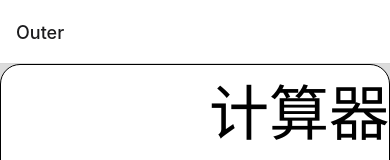
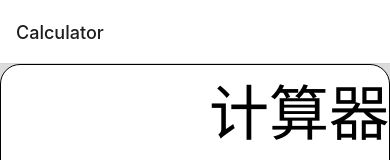
Before and after one commit to zhinendemofasshi/RN-Calculator-Notes, a React Native app: screen / in a window 390 px wide. Shown: the top 160 px of the page. Built offline with nearby package versions, Linux system fonts and the light colour scheme.

Commit message:
Update App.js

```diff
--- a/App.js
+++ b/App.js
@@ -3,7 +3,7 @@ import { Text, View} from 'react-native';
 import { NavigationContainer } from '@react-navigation/native';
 import { createBottomTabNavigator } from '@react-navigation/bottom-tabs';
 import {createNativeStackNavigator } from "@react-navigation/native-stack";
-import NOTE from "./app/components/file_the_right_one";
+import NOTE from "./app/components/file";
 import App2 from "./app/components/Calculator";
 import Menu from "./app/components/menu";
 function OuterScreen({ navigation }) {
@@ -35,8 +35,8 @@ const Tab = createBottomTabNavigator();
 export default function App() {
     return (
         <NavigationContainer>
-            <Stack.Navigator initialRouteName="Outer">
-                <Stack.Screen name="Outer" component={OuterScreen} />
+            <Stack.Navigator initialRouteName="Calculator">
+                <Stack.Screen name="Calculator" component={OuterScreen} />
                 <Stack.Screen name="Inner" component={InnerScreen} />
                 <Stack.Screen name="Diary" component={DiaryScreen} />
             </Stack.Navigator>
```
